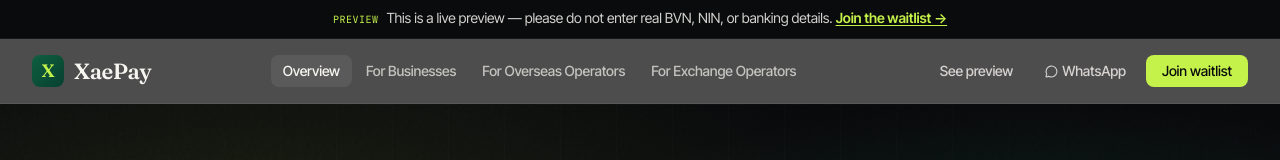
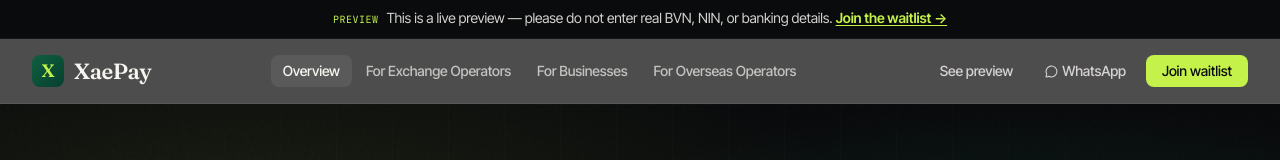
Before and after one commit to okolichukie-a11y/xaepay, a React (Vite) app: page / in a window 1280 px wide. Shown: the top 160 px of the page. Built offline with nearby package versions, Linux system fonts and the light colour scheme.

Commit message:
Nav: move 'For Exchange Operators' to second slot (after Overview)

```diff
--- a/src/XaePay.jsx
+++ b/src/XaePay.jsx
@@ -285,9 +285,9 @@ function TopBar({ view, setView, mobileOpen, setMobileOpen, onSignIn, onRequestA
           </button>
           <nav className="hidden items-center gap-0.5 md:flex">
             <NavBtn active={view === "landing"} onLanding={onLanding} onClick={() => setView("landing")}>Overview</NavBtn>
+            <NavBtn active={view === "bdc"} onLanding={onLanding} onClick={() => setView("bdc")}>For Exchange Operators</NavBtn>
             <NavBtn active={view === "customer"} onLanding={onLanding} onClick={() => setView("customer")}>For Businesses</NavBtn>
             <NavBtn active={view === "diaspora"} onLanding={onLanding} onClick={() => setView("diaspora")}>For Overseas Operators</NavBtn>
-            <NavBtn active={view === "bdc"} onLanding={onLanding} onClick={() => setView("bdc")}>For Exchange Operators</NavBtn>
           </nav>
           <div className="hidden items-center gap-2 md:flex">
             {session.type && (
@@ -306,9 +306,9 @@ function TopBar({ view, setView, mobileOpen, setMobileOpen, onSignIn, onRequestA
           <div className="py-4 md:hidden" style={{ borderTop: `1px solid ${onLanding ? "rgba(255,255,255,0.06)" : "var(--line)"}` }}>
             <div className="flex flex-col gap-1">
               <MobileNavBtn onLanding={onLanding} onClick={() => { setView("landing"); setMobileOpen(false); }}>Overview</MobileNavBtn>
+              <MobileNavBtn onLanding={onLanding} onClick={() => { setView("bdc"); setMobileOpen(false); }}>For Exchange Operators</MobileNavBtn>
               <MobileNavBtn onLanding={onLanding} onClick={() => { setView("customer"); setMobileOpen(false); }}>For Businesses</MobileNavBtn>
               <MobileNavBtn onLanding={onLanding} onClick={() => { setView("diaspora"); setMobileOpen(false); }}>For Overseas Operators</MobileNavBtn>
-              <MobileNavBtn onLanding={onLanding} onClick={() => { setView("bdc"); setMobileOpen(false); }}>For Exchange Operators</MobileNavBtn>
               <div className="mt-3 flex flex-col gap-2 pt-3" style={{ borderTop: `1px solid ${onLanding ? "rgba(255,255,255,0.06)" : "var(--line)"}` }}>
                 <a href={WHATSAPP_URL} target="_blank" rel="noreferrer" className="inline-flex items-center justify-center gap-2 w-full rounded-lg px-4 py-2.5 text-sm font-medium" style={{ border: `1px solid ${onLanding ? "rgba(255,255,255,0.1)" : "var(--line)"}`, color: onLanding ? "var(--bone)" : "var(--ink)" }}><MessageCircle size={14} /> Chat on WhatsApp</a>
                 <button onClick={() => { onRequestAccess(); setMobileOpen(false); }} className="w-full rounded-lg px-4 py-2.5 text-sm font-medium" style={{ border: `1px solid ${onLanding ? "rgba(255,255,255,0.1)" : "var(--line)"}`, color: onLanding ? "var(--bone)" : "var(--ink)" }}>See preview</button>
```
